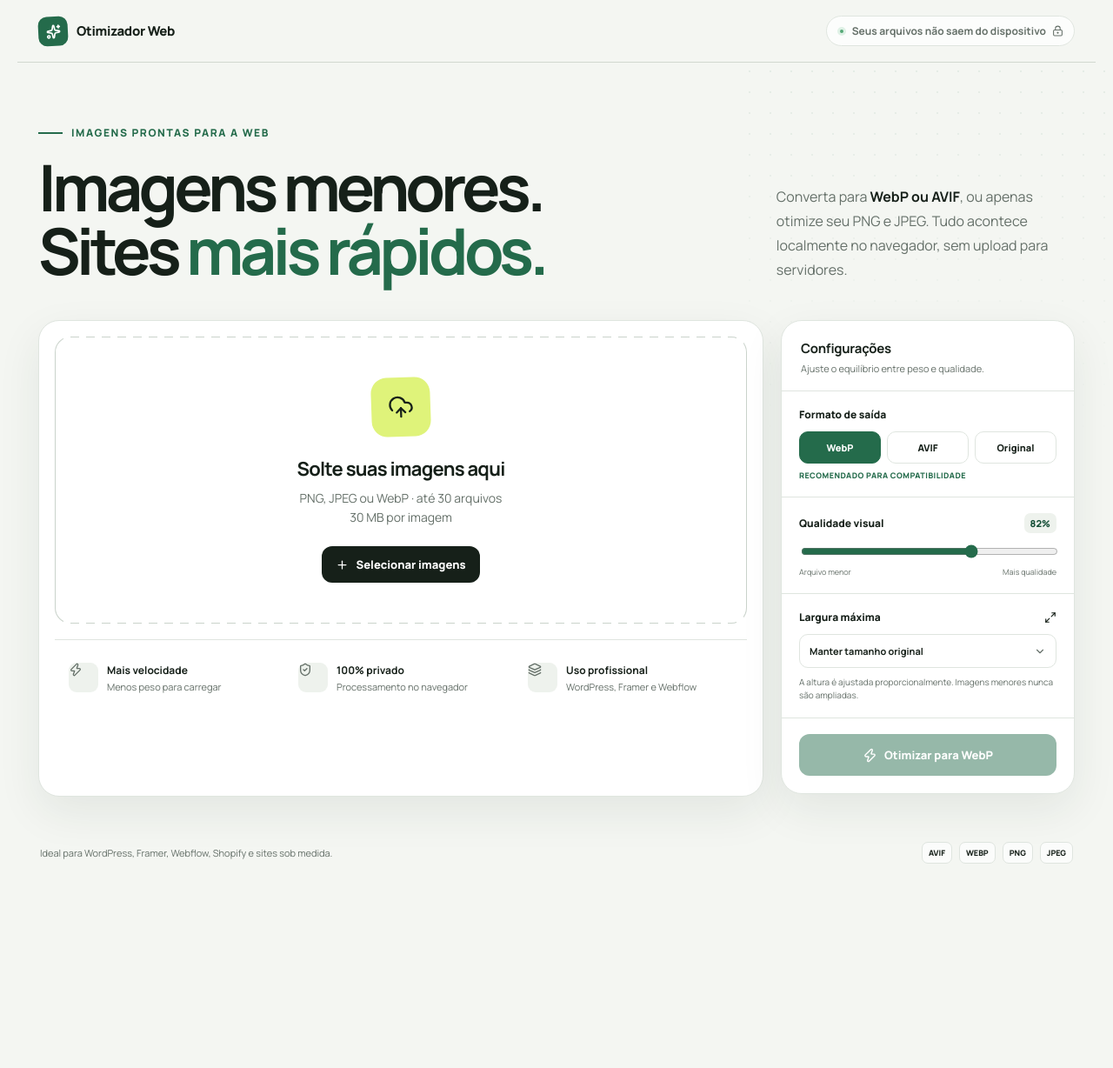
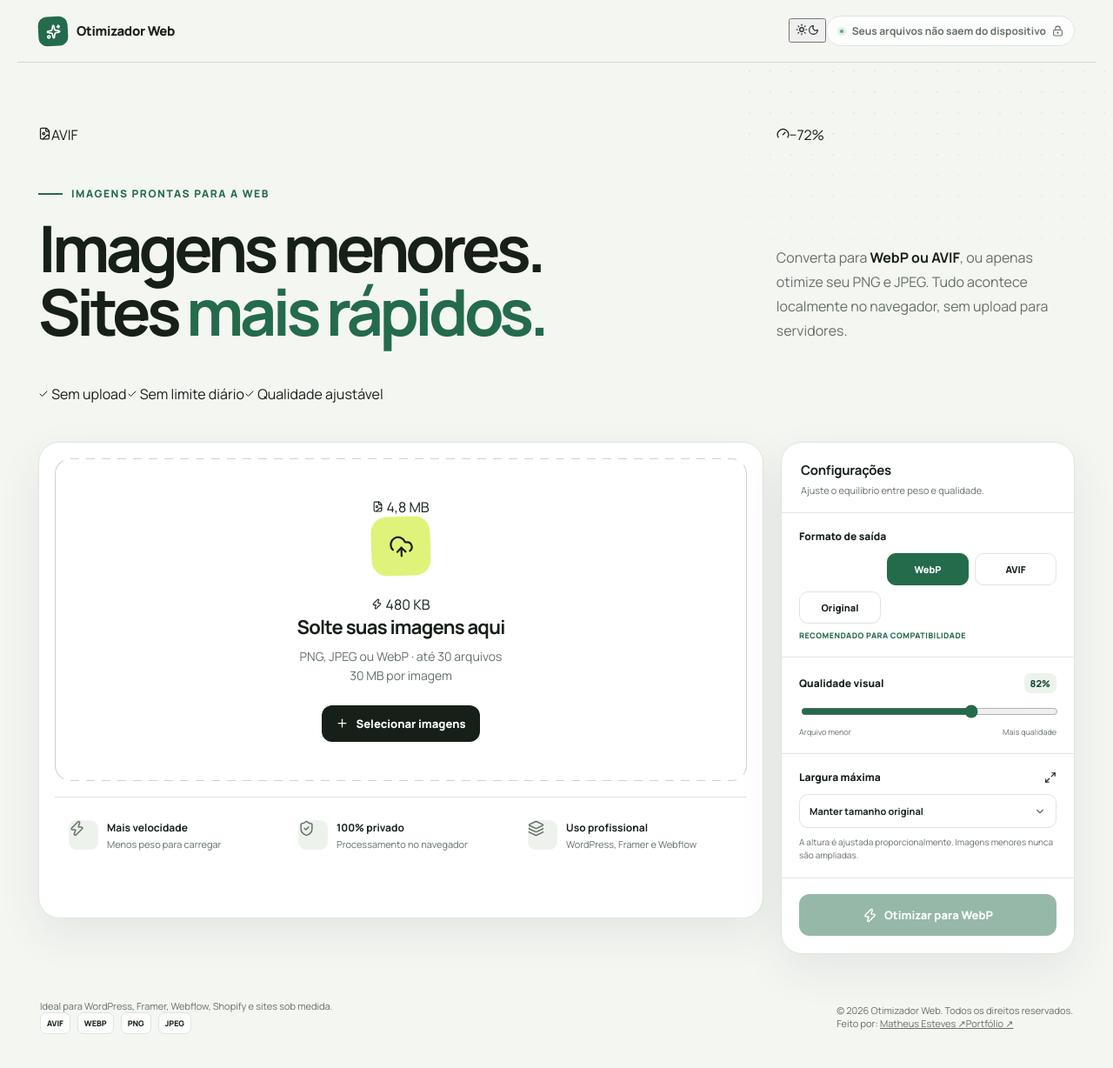
Before and after one commit to omatheusesteves/otimizador-imagens, a React (Vite) app: page / in a window 1280 px wide. Shown: the top 1228 px of the page at 87% size. Before the commit the page ends 1041 px from the top, so only its background shows below. Built offline with nearby package versions, Linux system fonts and the light colour scheme.

Commit message:
Apply dark premium design
Added theme toggle functionality and updated UI elements to support light and dark modes.

```diff
--- a/src/ImageOptimizer.tsx
+++ b/src/ImageOptimizer.tsx
@@ -5,14 +5,18 @@ import {
   Check,
   Download,
   FileArchive,
+  FileImage,
+  Gauge,
   Layers3,
   LoaderCircle,
   LockKeyhole,
   Maximize2,
+  Moon,
   Plus,
   RefreshCcw,
   ShieldCheck,
   Sparkles,
+  Sun,
   Trash2,
   UploadCloud,
   Zap,
@@ -258,6 +262,7 @@ export default function ImageOptimizer() {
   const [isProcessing, setIsProcessing] = useState(false);
   const [message, setMessage] = useState("");
   const [progress, setProgress] = useState(0);
+  const [theme, setTheme] = useState<"light" | "dark">("dark");
 
   const completedItems = items.filter(
     (item) => item.status === "done" && item.resultBlob,
@@ -280,6 +285,10 @@ export default function ImageOptimizer() {
   useEffect(() => {
     itemsRef.current = items;
   }, [items]);
+
+  useEffect(() => {
+    document.documentElement.dataset.theme = theme;
+  }, [theme]);
 
   useEffect(() => {
     return () => {
@@ -474,7 +483,18 @@ export default function ImageOptimizer() {
         : "WebP";
 
   return (
-    <div className="app-shell">
+    <div
+      className="app-shell"
+      data-theme={theme}
+      onPointerMove={(event) => {
+        const x = (event.clientX / window.innerWidth) * 100;
+        const y = (event.clientY / window.innerHeight) * 100;
+        event.currentTarget.style.setProperty("--pointer-x", `${x}%`);
+        event.currentTarget.style.setProperty("--pointer-y", `${y}%`);
+      }}
+    >
+      <div className="aurora aurora-primary" aria-hidden="true" />
+      <div className="aurora aurora-secondary" aria-hidden="true" />
       <header className="topbar">
         <div className="brand" aria-label="Otimizador Web">
           <span className="brand-mark">
@@ -482,6 +502,21 @@ export default function ImageOptimizer() {
           </span>
           Otimizador Web
         </div>
+        <div className="topbar-actions">
+          <button
+            className="theme-toggle"
+            type="button"
+            aria-label={theme === "dark" ? "Ativar modo claro" : "Ativar modo escuro"}
+            aria-pressed={theme === "dark"}
+            title={theme === "dark" ? "Ativar modo claro" : "Ativar modo escuro"}
+            onClick={() => setTheme((current) => (current === "dark" ? "light" : "dark"))}
+          >
+            <span className="theme-toggle-track" aria-hidden="true">
+              <Sun size={14} className="theme-icon theme-icon-sun" />
+              <Moon size={13} className="theme-icon theme-icon-moon" />
+              <span className="theme-toggle-thumb" />
+            </span>
+          </button>
           <div className="privacy-pill">
             <span className="privacy-dot" />
             <span className="privacy-copy">
@@ -489,11 +524,20 @@ export default function ImageOptimizer() {
             </span>
             <LockKeyhole size={13} />
           </div>
+        </div>
       </header>
 
       <main className="page">
         <section className="hero" aria-labelledby="page-title">
-          <div>
+          <div className="hero-orbit hero-orbit-left" aria-hidden="true">
+            <FileImage size={15} />
+            AVIF
+          </div>
+          <div className="hero-orbit hero-orbit-right" aria-hidden="true">
+            <Gauge size={15} />
+            −72%
+          </div>
+          <div className="hero-heading">
             <p className="eyebrow">Imagens prontas para a web</p>
             <h1 id="page-title">
               Imagens menores.
@@ -502,10 +546,14 @@ export default function ImageOptimizer() {
             </h1>
           </div>
           <p className="hero-copy">
-            Converta para <strong>WebP ou AVIF</strong>, ou apenas otimize seu
-            PNG e JPEG. Tudo acontece localmente no navegador, sem upload para
-            servidores.
+            Converta para <strong>WebP ou AVIF</strong>, ou apenas otimize seu PNG e
+            JPEG. Tudo acontece localmente no navegador, sem upload para servidores.
           </p>
+          <div className="hero-meta" aria-label="Benefícios principais">
+            <span><Check size={12} /> Sem upload</span>
+            <span><Check size={12} /> Sem limite diário</span>
+            <span><Check size={12} /> Qualidade ajustável</span>
+          </div>
         </section>
 
         <div className="workspace">
@@ -530,9 +578,18 @@ export default function ImageOptimizer() {
                   onDrop={onDrop}
                   aria-label="Selecionar ou arrastar imagens"
                 >
+                  <div className="drop-visual" aria-hidden="true">
+                    <span className="floating-file floating-file-before">
+                      <FileImage size={13} /> 4,8 MB
+                    </span>
+                    <span className="upload-rings" />
                     <span className="upload-icon">
-                    <UploadCloud size={30} strokeWidth={1.8} />
+                      <UploadCloud size={29} strokeWidth={1.8} />
                     </span>
+                    <span className="floating-file floating-file-after">
+                      <Zap size={13} /> 480 KB
+                    </span>
+                  </div>
                   <h2>Solte suas imagens aqui</h2>
                   <p>
                     PNG, JPEG ou WebP · até 30 arquivos
@@ -548,27 +605,27 @@ export default function ImageOptimizer() {
                 <div className="format-strip" aria-label="Benefícios">
                   <div className="format-benefit">
                     <span className="benefit-icon">
-                      <Zap size={16} />
+                      <Zap size={19} strokeWidth={1.9} />
                     </span>
-                    <div>
+                    <div className="benefit-copy">
                       <strong>Mais velocidade</strong>
                       <span>Menos peso para carregar</span>
                     </div>
                   </div>
                   <div className="format-benefit">
                     <span className="benefit-icon">
-                      <ShieldCheck size={16} />
+                      <ShieldCheck size={19} strokeWidth={1.9} />
                     </span>
-                    <div>
+                    <div className="benefit-copy">
                       <strong>100% privado</strong>
                       <span>Processamento no navegador</span>
                     </div>
                   </div>
                   <div className="format-benefit">
                     <span className="benefit-icon">
-                      <Layers3 size={16} />
+                      <Layers3 size={19} strokeWidth={1.9} />
                     </span>
-                    <div>
+                    <div className="benefit-copy">
                       <strong>Uso profissional</strong>
                       <span>WordPress, Framer e Webflow</span>
                     </div>
@@ -734,7 +791,8 @@ export default function ImageOptimizer() {
 
             <div className="setting-group">
               <div className="setting-label">Formato de saída</div>
-              <div className="format-options" role="radiogroup">
+              <div className="format-options" role="radiogroup" data-format={format}>
+                <span className="format-glass-indicator" aria-hidden="true" />
                 {(
                   [
                     ["webp", "WebP"],
@@ -878,6 +936,7 @@ export default function ImageOptimizer() {
         </div>
 
         <footer className="footer">
+          <div className="footer-product">
             <span>
               Ideal para WordPress, Framer, Webflow, Shopify e sites sob medida.
             </span>
@@ -887,6 +946,18 @@ export default function ImageOptimizer() {
               <span>PNG</span>
               <span>JPEG</span>
             </div>
+          </div>
+          <div className="footer-rule" aria-hidden="true" />
+          <div className="footer-meta">
+            <span>© 2026 Otimizador Web. Todos os direitos reservados.</span>
+            <div className="footer-author">
+              <span>
+                Feito por: <a href="https://www.linkedin.com/in/omatheusesteves" target="_blank" rel="noreferrer">Matheus Esteves <span aria-hidden="true">↗</span></a>
+              </span>
+              <span className="footer-separator" aria-hidden="true" />
+              <a href="https://estevesdesign.framer.website/" target="_blank" rel="noreferrer">Portfólio <span aria-hidden="true">↗</span></a>
+            </div>
+          </div>
         </footer>
       </main>
     </div>
```
Lines whose indentation alone changed are shown as unchanged.
